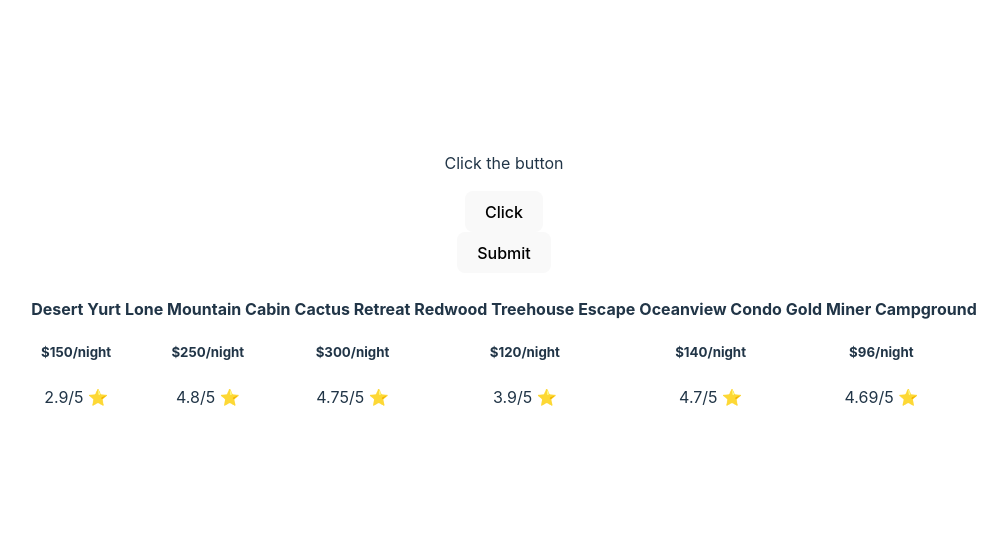
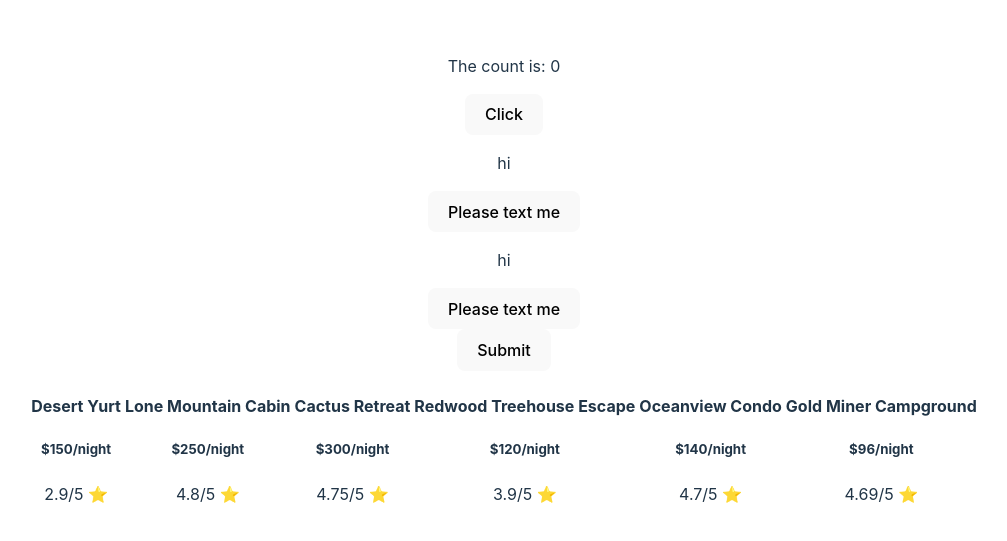
Before and after one commit to sazharud97/ShoppingList, a React (Vite) app: page / in a window 1280 px wide. Shown: the part 119-660 px from the top of the page, without its empty margins (136-1143 px from the left). Built offline with nearby package versions, Linux system fonts and the light colour scheme.

Commit message:
counter shindigs

```diff
--- a/src/App.jsx
+++ b/src/App.jsx
@@ -5,6 +5,7 @@ import ShoppingList from './ShoppingList'
 import PropertyList from './PropertyList'
 import Clicker from './Clicker'
 import Form from './Form'
+import Counter from './Counter'
 
 function App() {
   const data = [
@@ -23,7 +24,9 @@ function App() {
   ];
 
   return (<div>
-    <Clicker />
+    <Counter />
+    <Clicker message={'hi'} buttonText={'Please text me'} />
+    <Clicker message={'hi'} buttonText={'Please text me'} />
     <Form />
     <PropertyList properties={properties} />
     {/* <ShoppingList items={data} /> */}
--- a/src/Clicker.jsx
+++ b/src/Clicker.jsx
@@ -6,11 +6,11 @@ function handleHover() {
     console.log('hovered');
 }
 
-export default function Clicker() {
+export default function Clicker({ message, buttonText }) {
     return (
         <div>
-            <p>Click the button</p>
-            <button onMouseOver={handleHover} onClick={handleClick}>Click</button>
+            <p>{message}</p>
+            <button onMouseOver={handleHover} onClick={handleClick}>{buttonText}</button>
         </div>
     )
 }
--- /dev/null
+++ b/src/Counter.jsx
@@ -0,0 +1,13 @@
+export default function Counter() {
+    let num = 0;
+    const incrementNum = () => {
+        num += 1;
+        console.log(num);
+    }
+    return (
+        <div>
+            <p>The count is: {num}</p>
+            <button onClick={incrementNum}>Click</button>
+        </div>
+    )
+}
--- a/src/Form.jsx
+++ b/src/Form.jsx
@@ -1,7 +1,12 @@
+function handleFormSubmit(evt) {
+    evt.preventDefault();
+    console.log('submitted form')
+}
+
 export default function Form() {
     return (
-        <form action="">
+        <form onSubmit={handleFormSubmit}>
             <button>Submit</button>
         </form>
-    )
+    );
 }
```
